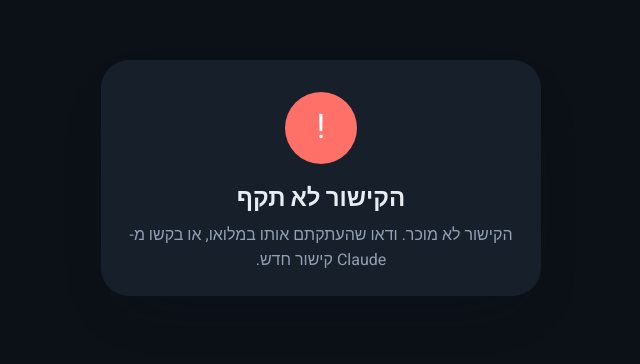
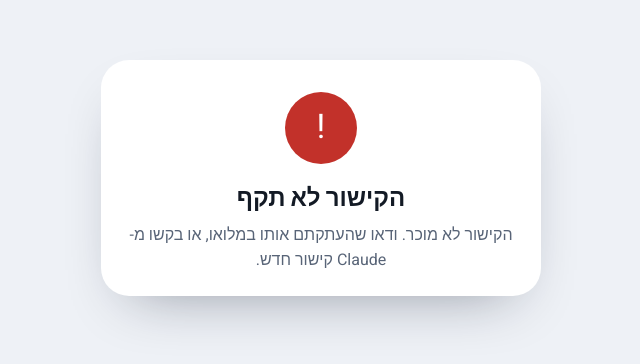
Before and after one commit to Richerltd1/secure-key, a plain HTML site: page index.html in a window 1280 px wide. Shown: the part 222-586 px from the top of the page, without its empty margins (319-959 px from the left). Drawn offline with Linux system fonts and the dark colour scheme.

Commit message:
Keep the key page light, like the hub screen
Co-Authored-By: Claude Opus 5.5 <noreply@anthropic.com>

```diff
--- a/index.html
+++ b/index.html
@@ -14,10 +14,6 @@
   --accent:#0b7a75; --accent-fg:#ffffff; --good:#19874a; --crit:#c2312a;
   --display:'Rubik','Heebo',system-ui,sans-serif; --body:'Heebo',system-ui,-apple-system,'Segoe UI',sans-serif;
 }
-@media (prefers-color-scheme: dark){:root{
-  --bg:#0c1117; --card:#171f2a; --fg:#e8edf4; --muted:#93a0b4; --line:#2b3746; --field:#0f151d;
-  --accent:#3fc4bc; --accent-fg:#05201e; --good:#4fc581; --crit:#ff7068; color-scheme:dark;
-}}
 *{box-sizing:border-box}
 html,body{height:100%}
 body{margin:0;background:var(--bg);color:var(--fg);font-family:var(--body);font-size:16px;line-height:1.55;
```
